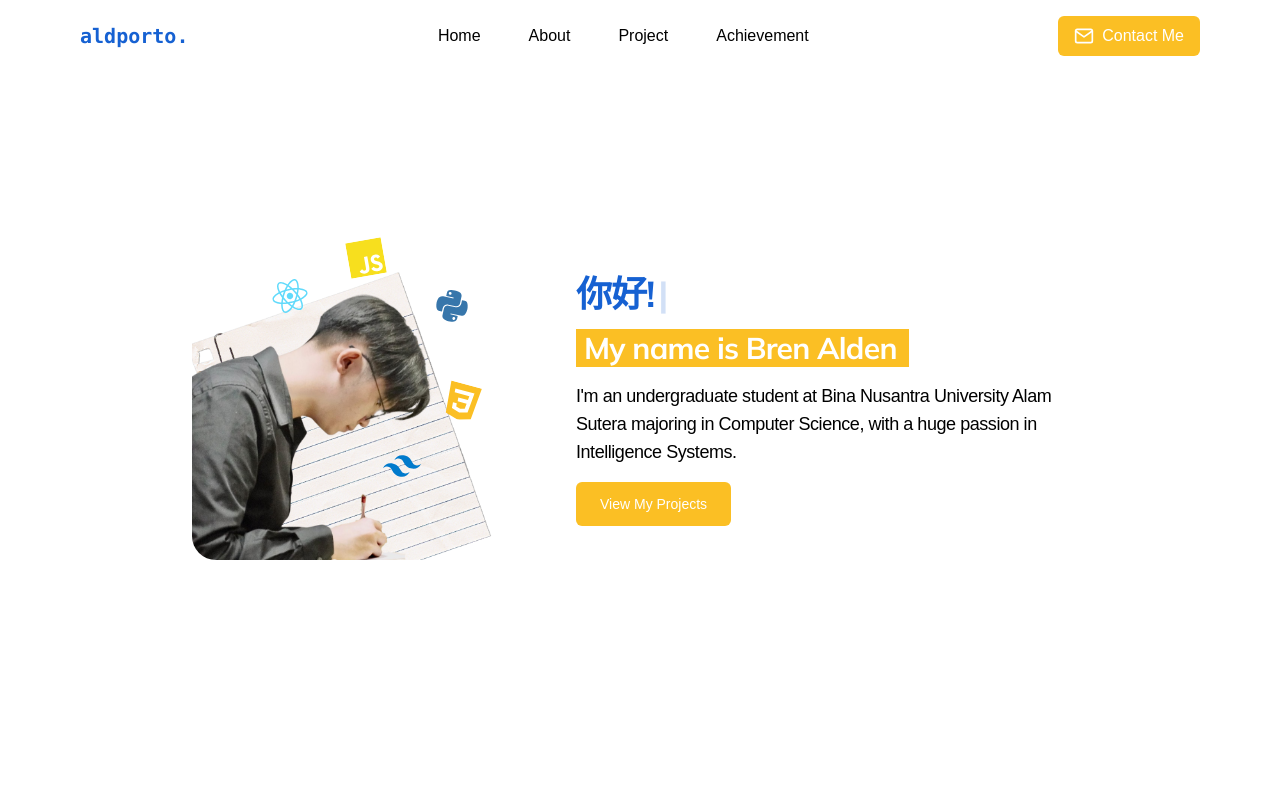
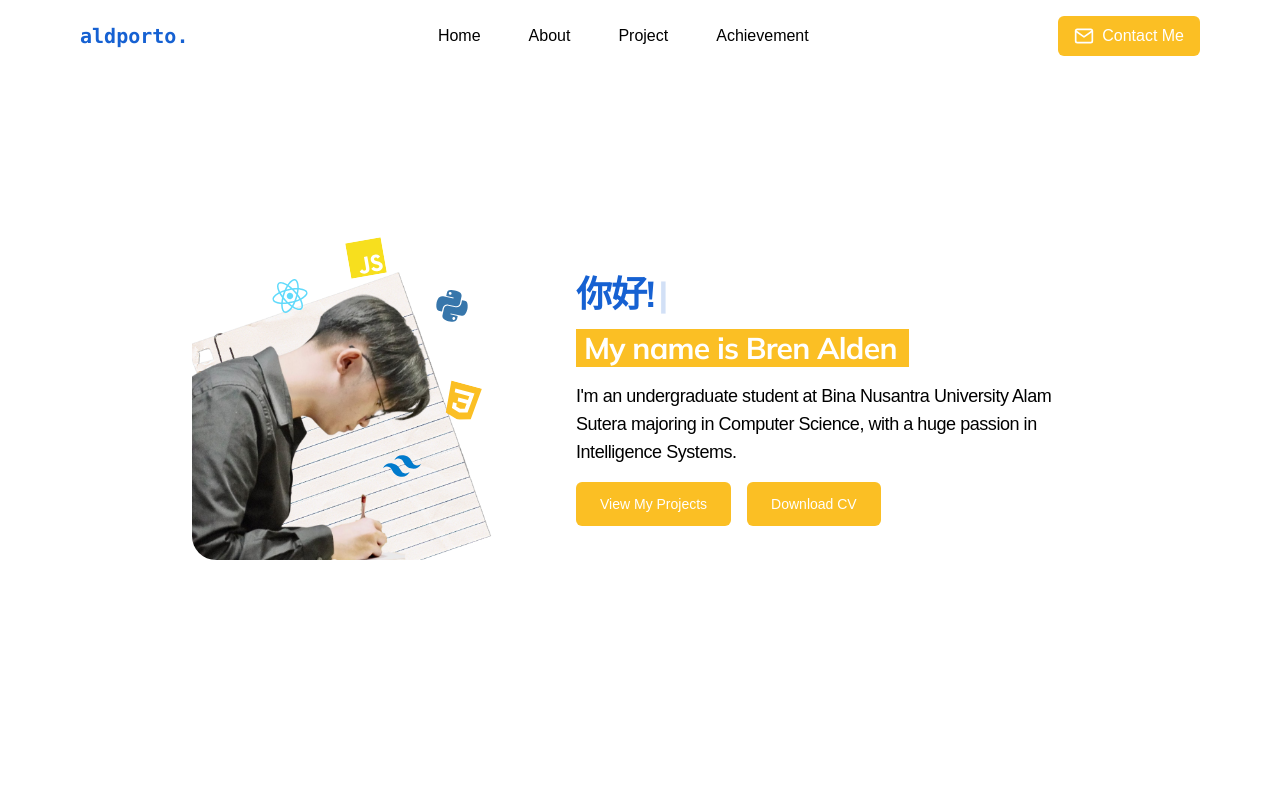
Before and after one commit to BrenAlden/aldporto, a React (Vite) app: page / in a window 1280 px wide. Shown: the top 800 px of the page. Built offline with nearby package versions, Linux system fonts and the light colour scheme; no server answers; the database is empty; a web font is replaced by a local one.

Commit message:
added download cv button.

```diff
--- a/src/components/contact.jsx
+++ b/src/components/contact.jsx
@@ -89,7 +89,7 @@ function Contact() {
                 className="mt-1 block w-full px-3 py-2 bg-white border border-gray-300 rounded-md shadow-sm focus:outline-none focus:ring-yellow-400 focus:border-yellow-400 sm:text-sm"
               >
                 <option value="" disabled>Please select an option...</option>
-                <option value="cv_request">Request CV/Resume</option>
+                <option value="cv_request">Request Whatsapp</option>
                 <option value="collaboration">Collaboration Project</option>
                 <option value="feedback">Website Feedback</option>
               </select>
--- a/src/components/home.jsx
+++ b/src/components/home.jsx
@@ -8,13 +8,14 @@ import { ViewProjectButton } from './homecomponents/ViewProjectButton';
 
 import { FaReact, FaPython } from 'react-icons/fa';
 import { SiCss3, SiJavascript, SiTailwindcss} from 'react-icons/si';
+import { DownloadCVButton } from './homecomponents/DownloadCVButton';
 
 function Home() {
 
   const scrollToProject = () => {
     const projectSection = document.getElementById("projects");
     if (projectSection) {
-      projectSection.scrollIntoView({ behavior: "smooth" });
+      projectSection.scrollView({ behavior: "smooth" });
     }
   };
 
@@ -57,11 +58,18 @@ function Home() {
               typingSpeed={2} pauseDuration={1500} showCursor={true} cursorCharacter="" loop={false} textColors={['#000000']}
             />
           </div>
+          <div className="flex flex-col md:flex-row gap-4 self-center md:self-start">
+            <ViewProjectButton
+              className="bg-[#FBBF24] text-white hover:bg-[#fee7ab] px-6 py-3 rounded-md"
+              onClick={scrollToProject}
+            >
+              View My Projects
+            </ViewProjectButton>
 
-          <ViewProjectButton
-            className="bg-[#FBBF24] text-white hover:bg-[#fee7ab] self-center md:self-start px-6 py-3 rounded-md">
-            View My Projects
-          </ViewProjectButton>
+            <DownloadCVButton className="bg-[#FBBF24] text-white hover:bg-[#fee7ab] px-6 py-3 rounded-md">
+              Download CV
+            </DownloadCVButton>
+          </div>
         </div>
       </motion.div>
     </div>
--- /dev/null
+++ b/src/components/homecomponents/CVModal.jsx
@@ -0,0 +1,50 @@
+import React from 'react';
+import { motion } from 'framer-motion';
+
+const CVModal = ({ onClose, cvUrl }) => {
+  return (
+    <motion.div
+      className="fixed inset-0 z-50 flex items-center justify-center bg-black/30 backdrop-blur-sm"
+      initial={{ opacity: 0 }}
+      animate={{ opacity: 1 }}
+      exit={{ opacity: 0 }}
+    >
+      <motion.div
+        className="relative bg-white p-6 rounded-lg shadow-lg w-11/12 max-w-2xl h-3/4 flex flex-col"
+        initial={{ scale: 0.9, y: 50 }}
+        animate={{ scale: 1, y: 0 }}
+        exit={{ scale: 0.9, y: 50 }}
+      >
+        <button
+          onClick={onClose}
+          className="absolute top-2 right-2 text-gray-500 hover:text-gray-800 text-2xl font-bold"
+        >
+          &times;
+        </button>
+        <h2 className="text-[#1661d2ff] text-2xl font-bold mb-4 text-center md:text-left">My CV</h2>
+
+        <div className="flex-grow">
+          <iframe
+            src={`${cvUrl}#toolbar=0`}
+            title="My CV"
+            className="w-full h-full border-2 border-gray-300 rounded-md"
+          >
+            <p>Your browser does not support iframes. You can <a href={cvUrl} download>download the CV here</a>.</p>
+          </iframe>
+        </div>
+
+        <div className="mt-4 flex justify-center">
+            <a
+              href={cvUrl}
+              download="CV_Bren_Alden.pdf"
+              className="inline-block bg-[#FBBF24] text-white px-6 py-3 rounded-md hover:bg-[#fee7ab] transition-colors"
+            >
+              Download CV
+            </a>
+        </div>
+      </motion.div>
+    </motion.div>
+  );
+};
+
+export default CVModal;
--- /dev/null
+++ b/src/components/homecomponents/DownloadCVButton.jsx
@@ -0,0 +1,63 @@
+"use client";
+
+import React, { useState } from "react";
+import { FaArrowRight } from "react-icons/fa";
+import { AnimatePresence } from "framer-motion"; // <-- Import AnimatePresence
+import cv from '../../assets/CV Bren Alden.pdf';
+import CVModal from "./CVModal";
+
+const DownloadCVButton = React.forwardRef(({ className, children, ...props }, ref) => {
+  const [isHovered, setIsHovered] = useState(false);
+  const [isPopupOpen, setIsPopupOpen] = useState(false);
+
+  const togglePopup = () => {
+    setIsPopupOpen(!isPopupOpen);
+  };
+
+  const cvPath = cv;
+
+  return (
+    <>
+      <button
+        onClick={togglePopup} // <-- Use your popup toggle function here
+        className={`
+          inline-flex items-center justify-center rounded-md text-sm font-medium
+          transition-colors disabled:pointer-events-none disabled:opacity-50
+          relative overflow-hidden group gap-5
+          ${className || ''}
+        `}
+        ref={ref}
+        onMouseEnter={() => setIsHovered(true)}
+        onMouseLeave={() => setIsHovered(false)}
+        {...props} // <-- This will pass any other props like 'type', etc.
+      >
+        <span
+          className={`
+            relative z-10 block whitespace-nowrap transition-transform duration-300 ease-in-out
+            ${isHovered ? "-translate-x-2" : "translate-x-0"}
+          `}
+        >
+          {children}
+        </span>
+
+        <span
+          className={`
+            absolute right-4 transition-all duration-300 ease-in-out
+            ${isHovered ? "translate-x-0 opacity-100" : "translate-x-full opacity-0"}
+          `}
+        >
+          <FaArrowRight className="text-sm" />
+        </span>
+      </button>
+
+      {/* AnimatePresence must wrap the component that is being animated in/out */}
+      <AnimatePresence>
+        {isPopupOpen && <CVModal onClose={togglePopup} cvUrl={cvPath} />}
+      </AnimatePresence>
+    </>
+  );
+});
+
+DownloadCVButton.displayName = "DownloadCVButton";
+
+export { DownloadCVButton };
```
Also changed, not shown: 1 other file (tests, documents, lock files or other folders).
